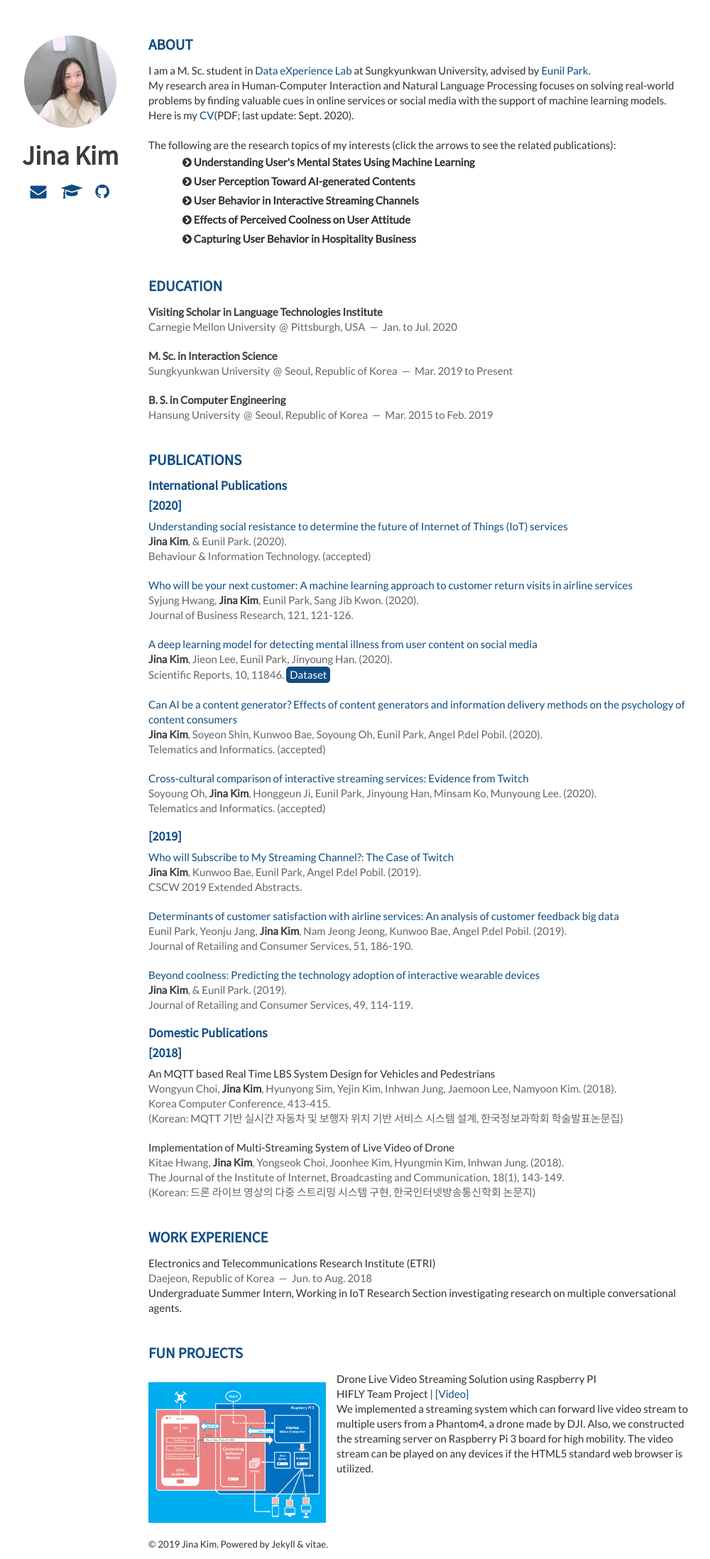
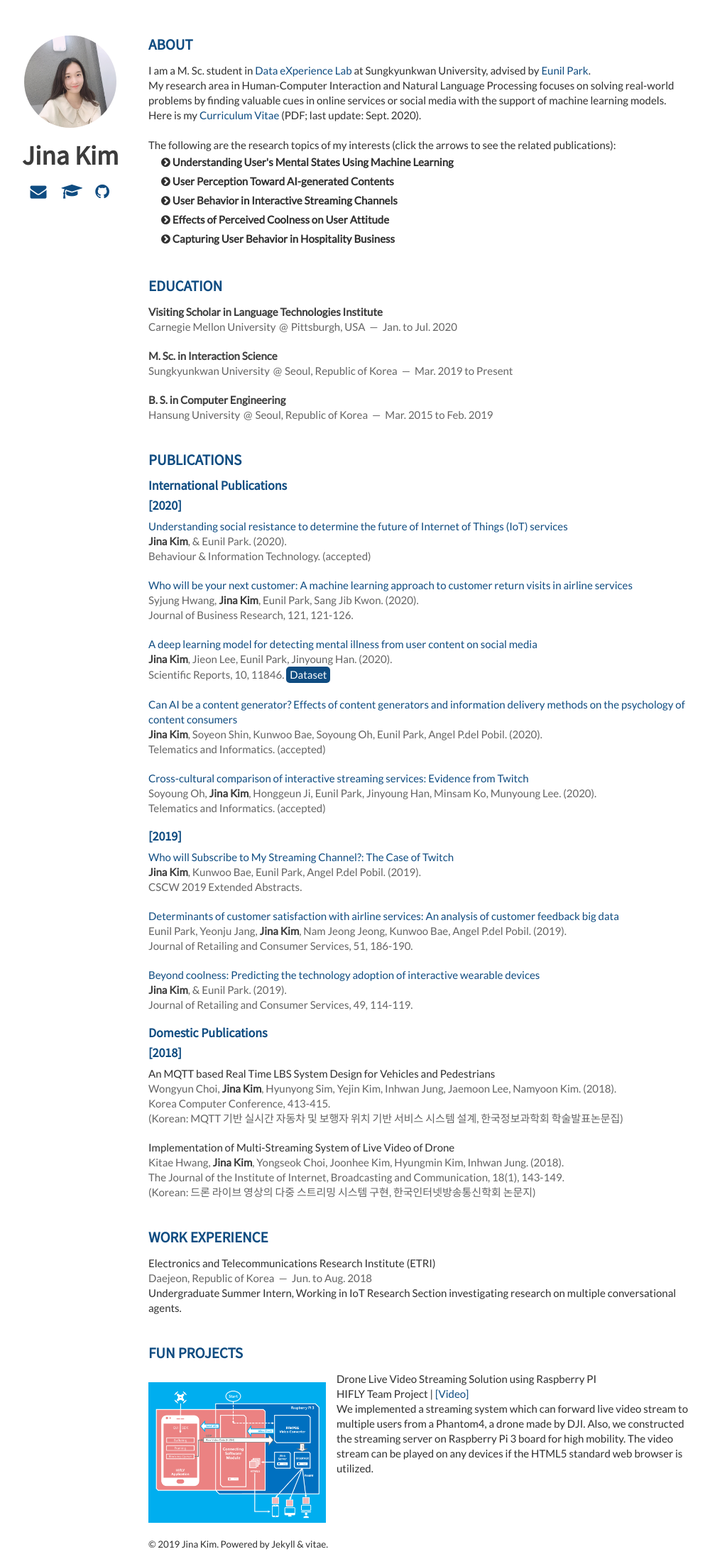
Before and after one commit to Jina-Kim/Jina-Kim.github.io, a Jekyll site: the page built from index.html, in a window 1280 px wide. Shown: the whole page at 71% size, without its empty margins (151-1151 px from the left). Built offline with Jekyll 4.4.1, drawn with Linux system fonts in a browser that asks for light colours; nearby versions of some CDN libraries; the list of posts is cut into pages by our own code.

Commit message:
Update about.html

```diff
--- a/_includes/about.html
+++ b/_includes/about.html
@@ -4,36 +4,36 @@
         <p>
           I am a M. Sc. student in <a href="http://dsl.skku.edu">Data eXperience Lab</a> at Sungkyunkwan University, advised by <a href="http://eunilpark.com">Eunil Park</a>. </br>
           My research area in Human-Computer Interaction and Natural Language Processing focuses on solving real-world problems by finding valuable cues in online services or social media with the support of machine learning models.</br>
-          Here is my <a href='/Jina_Kim_CV.pdf'>CV</a>(PDF; last update: Sept. 2020).
+          Here is my <a href='/Jina_Kim_CV.pdf'>Curriculum Vitae</a> (PDF; last update: Sept. 2020).
 
         </br></br>
           The following are the research topics of my interests (click the arrows to see the related publications):
         </br>
         <dl>
             <dt class="detailed"><i class="fa fa-chevron-circle-right"></i> Understanding User's Mental States Using Machine Learning</dt>
-            <dd>[Scientific Reports] A deep learning model for detecting mental illness from user content on social media</dd>
+        <dd><a href="https://www.nature.com/articles/s41598-020-68764-y" class="paper_link">[Scientific Reports] A deep learning model for detecting mental illness from user content on social media</a></dd>
         </dl>
 
         <dl>
             <dt class="detailed"><i class="fa fa-chevron-circle-right"></i> User Perception Toward AI-generated Contents</dt>
-            <dd>[TI] Can AI be a content generator? Effects of content generators and information delivery methods on the psychology of content consumers</dd>
+            <dd><a href="https://www.sciencedirect.com/science/article/pii/S0736585320301118" class="paper_link">[TI] Can AI be a content generator? Effects of content generators and information delivery methods on the psychology of content consumers</a></dd>
         </dl>
 
         <dl>
             <dt class="detailed"><i class="fa fa-chevron-circle-right"></i> User Behavior in Interactive Streaming Channels</dt>
-            <dd>[CSCW Extended Abstracts] Who will Subscribe to My Streaming Channel?: The Case of Twitch</dd>
-            <dd>[TI] Cross-cultural comparison of interactive streaming services: Evidence from Twitch</dd>
+            <dd><a href="https://dl.acm.org/doi/abs/10.1145/3311957.3359470" class="paper_link">[CSCW Extended Abstracts] Who will Subscribe to My Streaming Channel?: The Case of Twitch</a></dd>
+            <dd><a href="https://www.sciencedirect.com/science/article/pii/S0736585320300939" class="paper_link">[TI] Cross-cultural comparison of interactive streaming services: Evidence from Twitch</a></dd>
         </dl>
 
         <dl>
             <dt class="detailed"><i class="fa fa-chevron-circle-right"></i> Effects of Perceived Coolness on User Attitude</dt>
-            <dd>[JRCS] Beyond coolness: Predicting the technology adoption of interactive wearable devices</dd>
+            <dd><a href="https://www.sciencedirect.com/science/article/pii/S0969698919304369" class="paper_link">[JRCS] Beyond coolness: Predicting the technology adoption of interactive wearable devices</a></dd>
         </dl>
 
         <dl>
             <dt class="detailed"><i class="fa fa-chevron-circle-right"></i> Capturing User Behavior in Hospitality Business</dt>
-            <dd>[JRCS] Determinants of customer satisfaction with airline services: An analysis of customer feedback big data</dd>
-            <dd>[JRCS] Who will be your next customer: A machine learning approach to customer return visits in airline services</dd>
+            <dd><a href="https://www.sciencedirect.com/science/article/pii/S0969698919304369" class="paper_link">[JRCS] Determinants of customer satisfaction with airline services: An analysis of customer feedback big data</a></dd>
+            <dd><a href="https://www.sciencedirect.com/science/article/abs/pii/S014829632030535X?via%3Dihub" class="paper_link">[JRCS] Who will be your next customer: A machine learning approach to customer return visits in airline services</a></dd>
         </dl>
 
     </article>
--- a/static/css/layout.css
+++ b/static/css/layout.css
@@ -75,7 +75,6 @@
 
 dl {
     padding: 3px;
-    margin-left: 30px;
 }
 
 dt{
@@ -86,6 +85,7 @@
 dd {
     padding: 2.5px;
     display: none;
+    margin-left: 30px;
 }
 
 .btn_dataset {
```
